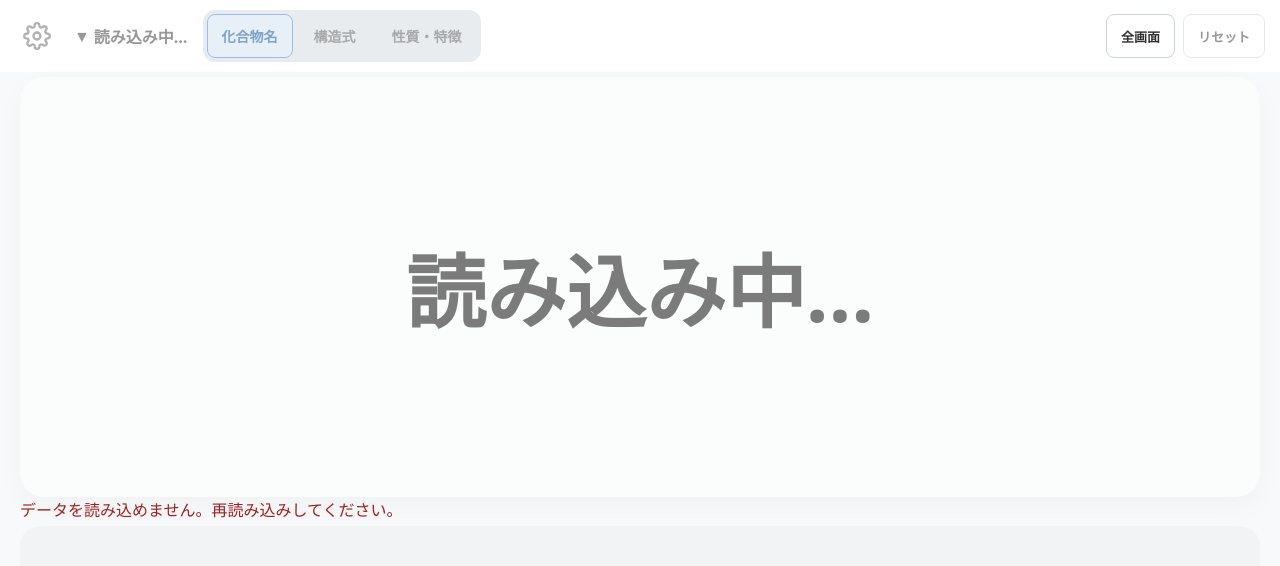
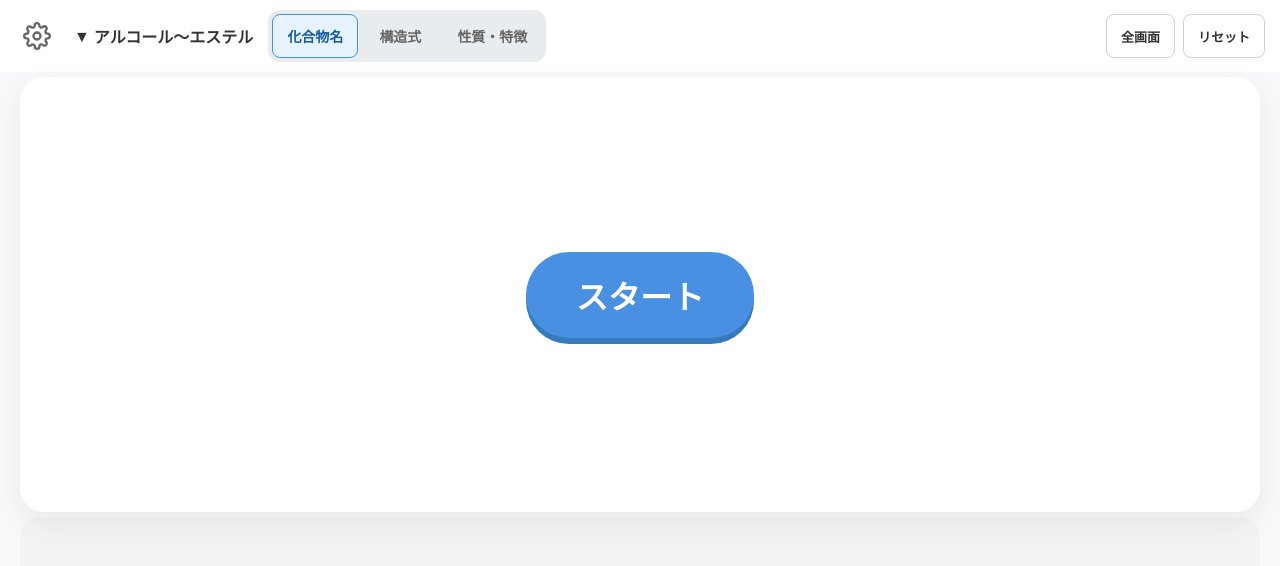
Before and after one commit to KoiChem/OrgoBingo, a plain HTML site: page index.html in a window 1280 px wide. Drawn offline with Linux system fonts and the light colour scheme.

Commit message:
Fix startup validation failure and validate before Pages deployment

```diff
--- a/app.js
+++ b/app.js
@@ -108,7 +108,7 @@ $('save').onclick=()=>{try{OrgoValidation.validate(data.compounds,data.sets,data
 function success(result,snapshot){baseline={sha:result.sha,tree:result.tree,compounds:clone(snapshot.compounds),sets:clone(snapshot.sets),categories:clone(data.categories)};pending=null;prune(baseline.sets);$('edit-status').textContent=`GitHubへ反映しました：${result.sha.slice(0,7)}。公開ページへの反映には時間がかかります。`;}
 $('save-confirm').onclick=async()=>{let token=$('token').value.trim();$('token').value='';if(!token){$('edit-status').textContent='トークンを入力してください。';$('save-dialog').close();return;}const snapshot={compounds:clone(data.compounds),sets:clone(data.sets)};busy=true;$('save-dialog').close();renderSettings();try{const result=await OrgoGitHub.save(requester(token),baseline,snapshot);success(result,snapshot);}catch(e){if(e.pending){pending={...e.pending,snapshot};$('edit-status').textContent='保存結果を確認できません。「保存結果を確認」から確認してください。';}else $('edit-status').textContent=e.message;}finally{token='';busy=false;renderSettings();}};
 $('check-save').onclick=async()=>{let token=prompt('確認用GitHubトークン（読み取りには不要な場合は空欄）');if(token===null)return;busy=true;renderSettings();try{let r=await OrgoGitHub.checkResult(requester(token),pending);if(r.status==='retry'){if(!token){$('edit-status').textContent='未反映です。同じコミットの再試行にはトークンが必要です。';return;}r=await OrgoGitHub.retry(requester(token),pending);}if(r.status==='success')success({sha:pending.sha,tree:pending.tree},pending.snapshot);else if(r.status==='conflict'){$('edit-status').textContent='GitHub側の更新と競合しました。編集内容を確認し、最新データを読み直してください。';pending=null;}else $('edit-status').textContent='保存結果を確認できません。';}catch(e){$('edit-status').textContent='保存結果を確認できません：'+e.message;}finally{token='';busy=false;renderSettings();}};
-(async()=>{try{const [compounds,sets,categories]=await Promise.all(['compounds','bingo-sets','categories'].map(async x=>{const r=await fetch('data/'+x+'.json?v=20261116-linoleic');if(!r.ok)throw Error(x);return r.json();}));OrgoValidation.validate(compounds,sets,categories,compounds);data={compounds,sets,categories};for(const id of ['settings','choose-set','name-mode','structure-mode','properties-mode','reset','display'])$(id).disabled=false;fallback();mainTitle();renderRound();$('edit-status').textContent='編集するには最新データを読み込んでください。';}catch(e){$('message').textContent='データを読み込めません。再読み込みしてください。';$('settings').disabled=true;}})();
+(async()=>{try{const [compounds,sets,categories]=await Promise.all(['compounds','bingo-sets','categories'].map(async x=>{const r=await fetch('data/'+x+'.json?v=20261118-data-fix');if(!r.ok)throw Error(`${x}.jsonを取得できません（HTTP ${r.status}）。`);return r.json();}));OrgoValidation.validate(compounds,sets,categories,compounds);data={compounds,sets,categories};for(const id of ['settings','choose-set','name-mode','structure-mode','properties-mode','reset','display'])$(id).disabled=false;fallback();mainTitle();renderRound();$('edit-status').textContent='編集するには最新データを読み込んでください。';}catch(e){$('message').textContent='データを利用できません：'+e.message;$('settings').disabled=true;}})();
 
 const csvFields=[['no','No.'],['nameJa','日本語名'],['nameEn','英語名'],['id','英語ID'],['formula','分子式'],['functionalGroups','官能基・構造の分類'],['skeletonCategory','骨格分類'],['tags','タグ'],['properties','性質・特徴'],['note','備考'],['structureUrl','構造式URL'],['setName','セット名'],['enabled','表示ON／OFF']];
 function openCsv(kind){
--- a/data/compounds.json
+++ b/data/compounds.json
@@ -171,7 +171,7 @@
     "tags": [],
     "structureSvg": "structures/methyl-ethyl-ketone.svg",
     "note": "",
-    "properties": "炭素原子4個。2-ブタノールの酸化で生成。ヨードホルム反応陽性。"
+    "properties": "2-ブタノールの酸化で生成。ヨードホルム反応陽性。"
   },
   {
     "id": "formaldehyde",
@@ -366,7 +366,7 @@
     "tags": [],
     "structureSvg": "structures/acetic-anhydride.svg",
     "note": "",
-    "properties": "酢酸に脱水剤（十酸化四リンなど）を加えて脱水すると得られる液体。水と反応し酢酸に。"
+    "properties": "脱水剤で酢酸を脱水して得る液体。水と反応し酢酸に。"
   },
   {
     "id": "iodoform",
--- a/index.html
+++ b/index.html
@@ -10,4 +10,4 @@
 <section id="master-panel" hidden><div class="toolbar"><h3>マスターデータ</h3><button id="export-master">データを出力</button><button id="print-master">マスターデータを印刷</button></div><p class="muted">化合物の新規登録・削除・構造式編集はCodexで行います</p><div id="master-filters"></div><div class="master-workspace"><div class="table-wrap master-list"><table><thead><tr><th>化合物名 / ID</th><th>分子式</th><th>構造式</th></tr></thead><tbody id="master-rows"></tbody></table></div><section id="compound-editor" aria-label="化合物の詳細"></section></div></section></dialog>
 <dialog id="add-dialog"><h2>化合物を追加</h2><p id="add-counts" role="status"></p><div id="add-filters"></div><div class="toolbar"><button id="add-all">表示中を全選択</button><button id="add-none">表示中の選択を解除</button><span id="add-results"></span></div><div id="add-list" class="stack"></div><div class="toolbar"><span id="add-summary" role="status"></span><button id="add-selected">このセットに追加</button><button data-close="add-dialog">キャンセル</button></div></dialog>
 <dialog id="save-dialog"><h2>GitHubへ反映</h2><pre id="diff"></pre><label>GitHubトークン <input id="token" type="password" autocomplete="off"></label><div class="toolbar"><button id="save-confirm">GitHubへ反映</button><button id="save-cancel">キャンセル</button></div></dialog>
-<script src="core.js?v=20261104-chemtext-3"></script><script src="validation.js?v=20261104-chemtext-3"></script><script src="github.js?v=20261029-3"></script><script src="audio.js?v=20261030-4"></script><script src="print.js?v=20261114-ring-layout"></script><script src="csv.js?v=20261102-1"></script><script src="app.js?v=20261116-linoleic"></script></body></html>
+<script src="core.js?v=20261104-chemtext-3"></script><script src="validation.js?v=20261118-data-fix"></script><script src="github.js?v=20261029-3"></script><script src="audio.js?v=20261030-4"></script><script src="print.js?v=20261114-ring-layout"></script><script src="csv.js?v=20261102-1"></script><script src="app.js?v=20261118-data-fix"></script></body></html>
--- a/validation.js
+++ b/validation.js
@@ -12,7 +12,7 @@
    if(!c || typeof c.id!=='string' || ids.has(c.id) || !base.has(c.id) || c.structureSvg!==base.get(c.id).structureSvg) fail();
    ids.add(c.id);
    for(const key of ['nameJa','nameEn','formula','note']) if(typeof c[key]!=='string') fail();
-   if(c.properties!==undefined && !validProperties(c.properties)) fail();
+   if(c.properties!==undefined && !validProperties(c.properties)) throw new Error(`${c.nameJa || c.id}：性質・特徴は30字以内（半角は0.5字）、改行なしの文字列にしてください。`);
    if(!c.nameJa.trim() || !categories.skeletonCategories.includes(c.skeletonCategory)) fail();
    for(const key of ['functionalGroups','tags']) if(!Array.isArray(c[key]) || new Set(c[key]).size!==c[key].length || !c[key].every(x=>categories[key].includes(x))) fail();
   }
```
Also changed, not shown: 2 other files.
